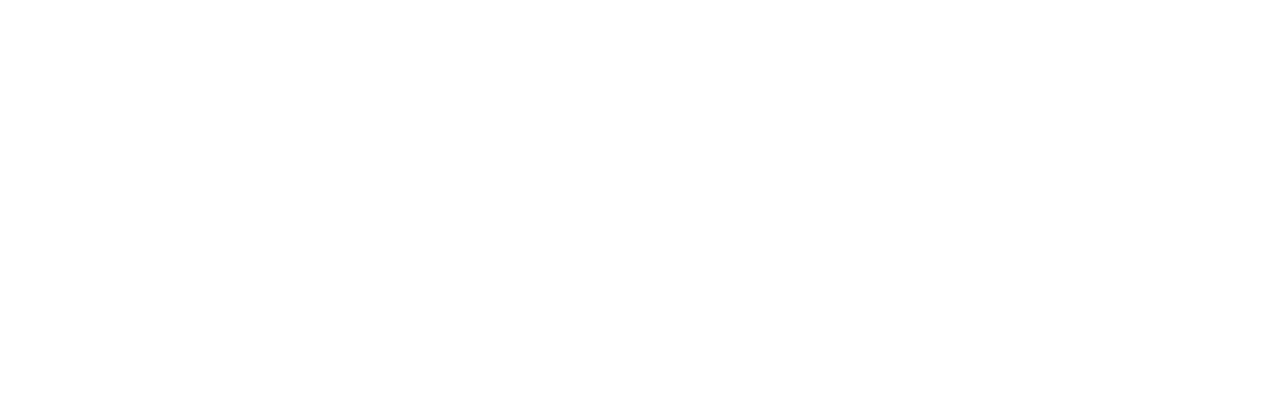
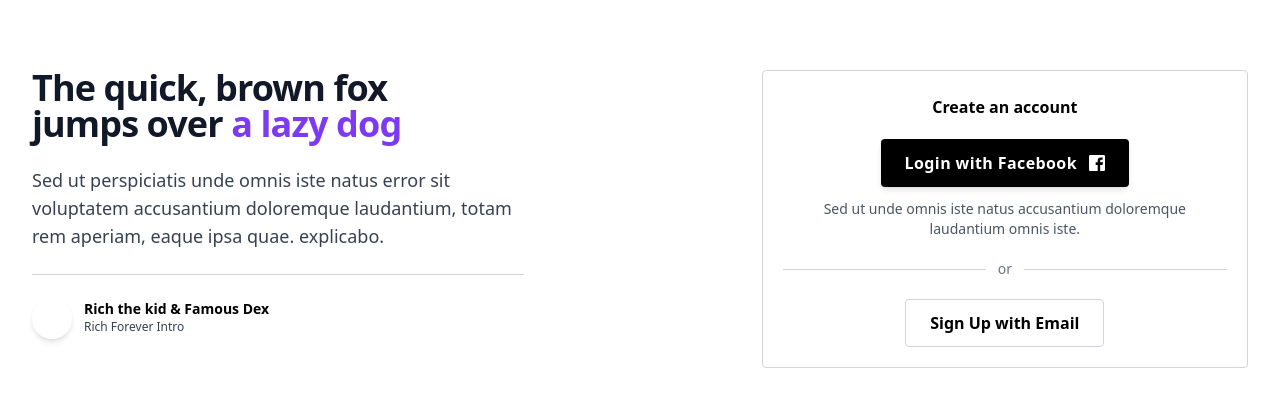
Before and after one commit to Mohammedrisvanvm/Carland, a React (Vite) app in the folder car land frontend/: page / in a window 1280 px wide. Shown: the part 701-1108 px from the top of the page. Before the commit the page ends 800 px from the top, so only its background shows below. Built offline with nearby package versions, Linux system fonts and the light colour scheme.

Commit message:
Main login page created

```diff
--- a/car land frontend/src/App.tsx
+++ b/car land frontend/src/App.tsx
@@ -1,5 +1,9 @@
 import { Banner } from "./components/banner/Banner"
+import { LoginMainPage } from "./components/loginpage/LoginMainPage"
 import { MainHeader } from "./components/userHeader/MainHeader/MainHeader"
+
+
+
 
 
 
@@ -13,6 +17,8 @@
 
 <MainHeader/>
 <Banner/>
+<LoginMainPage/>
+
       </div>
 
     </>
--- /dev/null
+++ b/car land frontend/src/components/loginpage/LoginMainPage.tsx
@@ -0,0 +1,79 @@
+import { ReactElement } from "react";
+export const LoginMainPage = ():ReactElement => {
+    return (
+      <div className="px-4 py-16 mx-auto sm:max-w-xl md:max-w-full lg:max-w-screen-xl md:px-24 lg:px-8 lg:py-20">
+        <div className="flex flex-col justify-between lg:flex-row">
+          <div className="mb-12 lg:max-w-lg lg:pr-5 lg:mb-0">
+            <div className="max-w-xl mb-6">
+              <h2 className="max-w-lg mb-6 font-sans text-3xl font-bold tracking-tight text-gray-900 sm:text-4xl sm:leading-none">
+                The quick, brown fox
+                <br className="hidden md:block" />
+                jumps over{' '}
+                <span className="inline-block text-purple-600">
+                  a lazy dog
+                </span>
+              </h2>
+              <p className="text-base text-gray-700 md:text-lg">
+                Sed ut perspiciatis unde omnis iste natus error sit voluptatem
+                accusantium doloremque laudantium, totam rem aperiam, eaque ipsa
+                quae. explicabo.
+              </p>
+            </div>
+            <hr className="mb-6 border-gray-300" />
+            <div className="flex">
+              <a href="/" aria-label="Play Song" className="mr-3">
+                <div className="flex items-center justify-center w-10 h-10 text-white transition duration-300 transform rounded-full shadow-md bg-deep-purple-accent-400 hover:bg-deep-purple-accent-700 hover:scale-110">
+                  <svg className="w-6" fill="currentColor" viewBox="0 0 24 24">
+                    <path d="M16.53,11.152l-8-5C8.221,5.958,7.833,5.949,7.515,6.125C7.197,6.302,7,6.636,7,7v10 c0,0.364,0.197,0.698,0.515,0.875C7.667,17.958,7.833,18,8,18c0.184,0,0.368-0.051,0.53-0.152l8-5C16.822,12.665,17,12.345,17,12 S16.822,11.335,16.53,11.152z" />
+                  </svg>
+                </div>
+              </a>
+              <div className="flex flex-col">
+                <div className="text-sm font-semibold">
+                  Rich the kid &amp; Famous Dex
+                </div>
+                <div className="text-xs text-gray-700">Rich Forever Intro</div>
+              </div>
+            </div>
+          </div>
+          <div className="px-5 pt-6 pb-5 text-center border border-gray-300 rounded lg:w-2/5">
+            <div className="mb-5 font-semibold">Create an account</div>
+            <div className="flex justify-center w-full mb-3">
+              <button
+
+                className="inline-flex items-center justify-center w-full h-12 px-6 font-medium tracking-wide text-white transition duration-200 rounded shadow-md md:w-auto bg-black hover:bg-deep-purple-accent-700 focus:shadow-outline focus:outline-none"
+              >
+                <div className="flex items-center">
+                  <div className="mr-3 font-semibold text-white">
+                    Login with Facebook
+                  </div>
+                  <svg
+                    viewBox="0 0 24 24"
+                    fill="currentColor"
+                    className="w-4 h-4"
+                  >
+                    <path d="M22,0H2C0.895,0,0,0.895,0,2v20c0,1.105,0.895,2,2,2h11v-9h-3v-4h3V8.413c0-3.1,1.893-4.788,4.659-4.788 c1.325,0,2.463,0.099,2.795,0.143v3.24l-1.918,0.001c-1.504,0-1.795,0.715-1.795,1.763V11h4.44l-1,4h-3.44v9H22c1.105,0,2-0.895,2-2 V2C24,0.895,23.105,0,22,0z" />
+                  </svg>
+                </div>
+              </button>
+            </div>
+            <p className="max-w-md px-5 mb-3 text-xs text-gray-600 sm:text-sm md:mb-5">
+              Sed ut unde omnis iste natus accusantium doloremque laudantium omnis
+              iste.
+            </p>
+            <div className="flex items-center w-full mb-5">
+              <hr className="flex-1 border-gray-300" />
+              <div className="px-3 text-xs text-gray-500 sm:text-sm">or</div>
+              <hr className="flex-1 border-gray-300" />
+            </div>
+            <a
+              href="/"
+              className="inline-flex items-center justify-center w-full h-12 px-6 font-semibold transition duration-200 bg-white border border-gray-300 rounded md:w-auto hover:bg-gray-100 focus:shadow-outline focus:outline-none"
+            >
+              Sign Up with Email
+            </a>
+          </div>
+        </div>
+      </div>
+    );
+  };
```
Also changed, not shown: car land frontend/src/components/loginpage/loginform/LoginForm.tsx (added, +8 -0 lines), car land frontend/src/components/login page/MainLoginpage.tsx (deleted).
